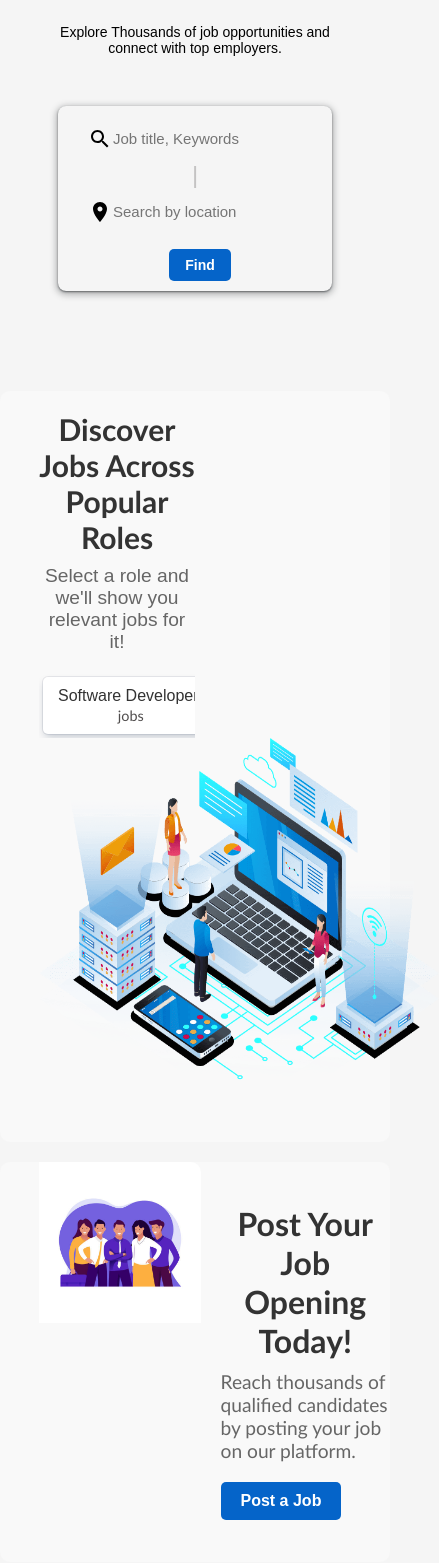
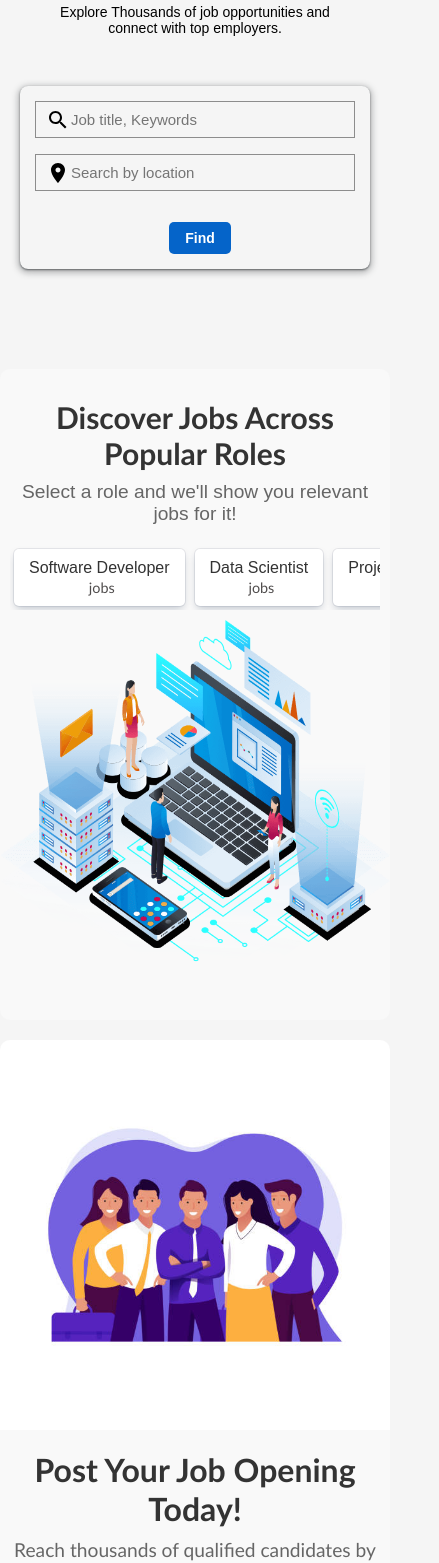
Before and after one commit to Yashgabani845/hiring-portal, a React (Create React App) app in the folder hiring-portal/: page / in a window 390 px wide. Shown: the part 276-1839 px from the top of the page, 439 px wide, since content can reach past the window. Built offline with nearby package versions, Linux system fonts and the light colour scheme.

Commit message:
responsive home page

```diff
--- a/hiring-portal/src/CSS/herosection.css
+++ b/hiring-portal/src/CSS/herosection.css
@@ -35,7 +35,8 @@
   justify-content: center;
   border-radius: 8px;
   padding: 10px;
-  box-shadow: rgba(60, 64, 67, 0.7) 0px 1px 2px 0px, rgba(60, 64, 67, 0.35) 0px 2px 6px 2px;
+  box-shadow: rgba(60, 64, 67, 0.7) 0px 1px 2px 0px,
+    rgba(60, 64, 67, 0.35) 0px 2px 6px 2px;
   flex-wrap: wrap;
 }
 
@@ -43,7 +44,6 @@
   display: flex;
   align-items: center;
   position: relative;
-  margin: 5px 10px;
 }
 
 .search {
@@ -150,15 +150,30 @@
   .hero-content p {
     font-size: 14px;
   }
-
+  .center {
+    width: 100% !important;
+  }
   .search-bar {
-    padding: 10px;
+    width: 100%;
+    display: flex;
+    flex-direction: column;
+    gap: 1rem;
   }
 
   .search {
     font-size: 15px;
     height: 35px;
     padding-left: 35px;
+  }
+  .searchdiv {
+    display: flex;
+    align-items: center;
+    position: relative;
+    border: 1px solid rgb(141, 141, 141);
+    width: 100%;
+  }
+  .seprate {
+    display: none;
   }
 
   .searchbtn {
--- a/hiring-portal/src/CSS/interview.css
+++ b/hiring-portal/src/CSS/interview.css
@@ -8,8 +8,8 @@
 .itext-part {
   flex: 1;
   padding-left: 15%;
-    font-family: 'Trebuchet MS', 'Lucida Sans Unicode', 'Lucida Grande', 'Lucida Sans', Arial, sans-serif;
-
+  font-family: "Trebuchet MS", "Lucida Sans Unicode", "Lucida Grande",
+    "Lucida Sans", Arial, sans-serif;
 }
 
 .ititle {
@@ -39,7 +39,6 @@
   cursor: pointer;
   width: fit-content;
   font-weight: 600;
-
 }
 
 .viewbtn .btn:hover {
@@ -63,12 +62,41 @@
 .iimg img:hover {
   transform: scale(1.05);
 }
-@media(max-width:768px){
-    .interview{
+@media (max-width: 768px) {
+  .interview {
     display: flex;
     width: 100%;
-        flex-direction: column-reverse;
     justify-content: center;
-        padding-bottom:5% ;
+    padding-bottom: 5%;
+    flex-direction: column;
+  }
+  .itext-part {
+    padding: 0px;
+    text-align: center;
+  }
+  .iimg img{
+    width: 100%;
   }
 }
+
+@media (max-width: 480px) {
+  .interview {
+    flex-direction: column;
+  }
+  .itext-part {
+    padding: 5px;
+    display: flex;
+    justify-content: center;
+    flex-direction: column;
+    align-items: center;
+    text-align: center;
+  }
+  .iimg {
+    width: 100%;
+  }
+  .iimg img {
+    width: 100%;
+    border-radius: 8px;
+    transition: transform 0.3s ease, box-shadow 0.3s ease;
+  }
+}
--- a/hiring-portal/src/CSS/middleview.css
+++ b/hiring-portal/src/CSS/middleview.css
@@ -5,8 +5,6 @@
   margin: 20px 0;
   transition: transform 0.3s ease;
 }
-
-
 
 .text-part {
   max-width: 50%;
@@ -16,7 +14,8 @@
 
 .text-part h1 {
   font-size: 30px;
-    font-family:'Trebuchet MS', 'Lucida Sans Unicode', 'Lucida Grande', 'Lucida Sans', Arial, sans-serif;
+  font-family: "Trebuchet MS", "Lucida Sans Unicode", "Lucida Grande",
+    "Lucida Sans", Arial, sans-serif;
   color: #333;
   margin-bottom: 10px;
 }
@@ -26,7 +25,6 @@
   color: #666;
   width: fit-content;
 }
-
 
 .roles-carousel {
   display: flex;
@@ -51,7 +49,8 @@
   padding: 10px 15px;
   margin-right: 10px;
   background-color: #ffffff;
-    box-shadow: rgba(9, 30, 66, 0.25) 0px 4px 8px -2px, rgba(9, 30, 66, 0.08) 0px 0px 0px 1px;
+  box-shadow: rgba(9, 30, 66, 0.25) 0px 4px 8px -2px,
+    rgba(9, 30, 66, 0.08) 0px 0px 0px 1px;
   border-radius: 5px;
   white-space: nowrap;
   display: flex;
@@ -71,7 +70,7 @@ transform: scale(1.05);
   font-weight: 100;
   margin-left: 5px;
   margin-top: 2px;
-    font-family: 'Gill Sans', 'Gill Sans MT', Calibri, 'Trebuchet MS', sans-serif;
+  font-family: "Gill Sans", "Gill Sans MT", Calibri, "Trebuchet MS", sans-serif;
 }
 
 .jobimg img {
@@ -82,15 +81,38 @@ transform: scale(1.05);
 }
 
 @media (max-width: 768px) {
-       .middleview{
-        display: flex;
-        flex-direction:column;
-        justify-content: center;
-       }
-       .text-part{
-        width: 100%;
+  .middleview {
     display: flex;
     flex-direction: column;
     justify-content: center;
   }
+  .text-part {
+    padding: 0px;
+    max-width: 100%;
+    display: flex;
+    flex-direction: column;
+    justify-content: center;
   }
+  .lazyload-wrapper {
+    display: flex;
+    justify-content: center;
+  }
+  .job-image {
+    margin: 0px !important;
+  }
+}
+
+@media (max-width: 480px) {
+  .text-part {
+    max-width: 100%;
+    padding: 10px;
+  }
+  .lazyload-wrapper {
+    display: flex;
+    justify-content: center;
+  }
+  .job-image {
+    margin: auto !important;
+    width: 100%;
+  }
+}
--- a/hiring-portal/src/CSS/navbar.css
+++ b/hiring-portal/src/CSS/navbar.css
@@ -10,7 +10,7 @@
 }
 
 .hirehublogo {
-  font-family: Georgia, 'Times New Roman', Times, serif;
+  font-family: Georgia, "Times New Roman", Times, serif;
   font-size: 2.5vw; /* Responsive font size based on viewport width */
   font-weight: bold;
   color: #343a40;
@@ -37,10 +37,10 @@
   display: flex;
   flex-direction: row;
   align-items: center;
-  margin:  15px;
+  margin: 15px;
   font-size: 19px;
   font-weight: 600;
-  font-family: 'Segoe UI', Tahoma, Geneva, Verdana, sans-serif;
+  font-family: "Segoe UI", Tahoma, Geneva, Verdana, sans-serif;
   color: #343a40;
   cursor: pointer;
   position: relative;
@@ -65,7 +65,7 @@
 }
 
 .icon.active span::after {
-  content: '';
+  content: "";
   position: absolute;
   left: 0;
   right: 0;
@@ -81,7 +81,7 @@
   padding: 10px 20px;
   font-size: 18px;
   font-weight: 400;
-  font-family: 'Segoe UI', Tahoma, Geneva, Verdana, sans-serif;
+  font-family: "Segoe UI", Tahoma, Geneva, Verdana, sans-serif;
   color: #0e0c0c;
   border-radius: 5px;
   cursor: pointer;
@@ -140,4 +140,7 @@
   .posting span {
     display: none;
   }
+  .navbar {
+    padding: 0px !important;
+  }
 }
--- a/hiring-portal/src/CSS/postview.css
+++ b/hiring-portal/src/CSS/postview.css
@@ -7,7 +7,6 @@
 
   transition: transform 0.3s ease;
 }
-
 
 .post-img {
   max-width: 400px;
@@ -25,7 +24,8 @@
 .ptext-part {
   max-width: 50%;
   padding-left: 20px;
-    font-family: 'Trebuchet MS', 'Lucida Sans Unicode', 'Lucida Grande', 'Lucida Sans', Arial, sans-serif;
+  font-family: "Trebuchet MS", "Lucida Sans Unicode", "Lucida Grande",
+    "Lucida Sans", Arial, sans-serif;
 }
 
 .ptext-part h1 {
@@ -50,9 +50,40 @@
   cursor: pointer;
   width: fit-content;
   font-weight: 600;
-
 }
 
 .post-btn:hover {
   background-color: #0056b3;
 }
+
+@media (max-width: 768px) {
+  .postview {
+    flex-direction: column;
+  }
+  .ptext-part {
+    display: flex;
+    justify-content: center;
+    flex-direction: column;
+    align-items: center;
+    text-align: center;
+    max-width: 100% !important;
+  }
+}
+
+@media (max-width: 480px) {
+  .postview {
+    flex-direction: column;
+  }
+  .post-img {
+    padding: 0;
+  }
+  .ptext-part {
+    padding: 10px;
+    max-width: 100% !important;
+    display: flex;
+    flex-direction: column;
+    align-items: center;
+    justify-content: center;
+    text-align: center;
+  }
+}
--- a/hiring-portal/src/Components/HeroSection.jsx
+++ b/hiring-portal/src/Components/HeroSection.jsx
@@ -1,31 +1,36 @@
-import React, { useState, useEffect } from 'react';
-import { useNavigate } from 'react-router-dom';
+import React, { useState, useEffect } from "react";
+import { useNavigate } from "react-router-dom";
 import "../CSS/herosection.css";
 import SearchIcon from "@mui/icons-material/Search";
-import LazyLoad from 'react-lazyload';
+import LazyLoad from "react-lazyload";
 
 import LocationOnIcon from "@mui/icons-material/LocationOn";
 
 const HeroSection = () => {
-  const [keywords, setKeywords] = useState('');
-  const [location, setLocation] = useState('');
+  const [keywords, setKeywords] = useState("");
+  const [location, setLocation] = useState("");
   const [searchResults, setSearchResults] = useState([]);
   const navigate = useNavigate();
 
   const handleSearch = async () => {
     try {
-      const response = await fetch(`http://localhost:5000/api/jobs/search?keywords=${encodeURIComponent(keywords)}&location=${encodeURIComponent(location)}`, {
-        method: 'GET',
-      });
+      const response = await fetch(
+        `http://localhost:5000/api/jobs/search?keywords=${encodeURIComponent(
+          keywords
+        )}&location=${encodeURIComponent(location)}`,
+        {
+          method: "GET",
+        }
+      );
 
       if (!response.ok) {
-        throw new Error('Network response was not ok');
+        throw new Error("Network response was not ok");
       }
 
       const data = await response.json();
       setSearchResults(data);
     } catch (error) {
-      console.error('Error fetching search results', error);
+      console.error("Error fetching search results", error);
     }
   };
 
@@ -46,9 +51,11 @@ const HeroSection = () => {
     <div className="hero-section">
       <div className="hero-content">
         <h1>Find Your Dream Job</h1>
-        <p>Explore Thousands of job opportunities and connect with top employers.</p>
+        <p>
+          Explore Thousands of job opportunities and connect with top employers.
+        </p>
       </div>
-      <center>
+      <center className="center">
         <div className="search-bar">
           <div className="searchdiv">
             <SearchIcon className="search-icon" />
@@ -71,22 +78,30 @@ const HeroSection = () => {
               onChange={(e) => setLocation(e.target.value)}
             />
           </div>
-          <button className="searchbtn" onClick={handleSearch}>Find</button>
+          <button className="searchbtn" onClick={handleSearch}>
+            Find
+          </button>
         </div>
       </center>
 
       <div className="search-results">
         {searchResults.length > 0 ? (
-    searchResults.map(job => (
-      <div key={job._id} className="job-item" onClick={() => handleJobClick(job._id)}>
+          searchResults.map((job) => (
+            <div
+              key={job._id}
+              className="job-item"
+              onClick={() => handleJobClick(job._id)}
+            >
               <h3>{job.title}</h3>
               <p>{job.workLocation}</p>
             </div>
           ))
         ) : (
-    <p style={{
-    display:"hidden"
-    }}></p>
+          <p
+            style={{
+              display: "hidden",
+            }}
+          ></p>
         )}
       </div>
     </div>
--- a/hiring-portal/src/Components/Interview.jsx
+++ b/hiring-portal/src/Components/Interview.jsx
@@ -1,19 +1,20 @@
 import React from "react";
 import getty from "../postjobs.png";
-import "../CSS/interview.css"
+import "../CSS/interview.css";
 const Interview = () => {
   return (
     <div className="interview">
+      <div className="iimg">
+        <img src={getty} alt="Interview Preparation" />
+      </div>
       <div className="itext-part">
         <div className="ititle">Shortlisting and Mailing </div>
-                <div className="islogan">Single platform for whole interview process</div>
+        <div className="islogan">
+          Single platform for whole interview process
+        </div>
         <div className="viewbtn">
           <button className="btn">Explore More</button>
         </div>
-            </div>
-
-            <div className="iimg">
-                <img src={getty} alt="Interview Preparation" />
       </div>
     </div>
   );
--- a/hiring-portal/src/Components/Navbar.jsx
+++ b/hiring-portal/src/Components/Navbar.jsx
@@ -1,46 +1,47 @@
 import React, { useState, useEffect } from "react";
 import { Link, useNavigate, useLocation } from "react-router-dom";
-import axios from 'axios';
-import LazyLoad from 'react-lazyload';
+import axios from "axios";
+import LazyLoad from "react-lazyload";
 
 import "../CSS/navbar.css";
 import HomeIcon from "@mui/icons-material/Home";
 import WorkIcon from "@mui/icons-material/Work";
 import InfoIcon from "@mui/icons-material/Info";
 import LoginIcon from "@mui/icons-material/Login";
-import AccountCircleIcon from '@mui/icons-material/AccountCircle';
-import LaunchIcon from '@mui/icons-material/Launch';
+import AccountCircleIcon from "@mui/icons-material/AccountCircle";
+import LaunchIcon from "@mui/icons-material/Launch";
 import logo from "../logo.png";
 
 const Navbar = () => {
   const navigate = useNavigate();
   const location = useLocation();
   const [isLoggedIn, setIsLoggedIn] = useState(false);
-  const [activeTab, setActiveTab] = useState('/');
+  const [activeTab, setActiveTab] = useState("/");
   const [hideElements, setHideElements] = useState(false);
 
   useEffect(() => {
-    const token = localStorage.getItem('token');
+    const token = localStorage.getItem("token");
     setIsLoggedIn(!!token);
     setActiveTab(location.pathname);
 
-    const routesToHideElements = ['/signin', '/signup'];
+    const routesToHideElements = ["/signin", "/signup"];
     setHideElements(routesToHideElements.includes(location.pathname));
   }, [location.pathname]);
 
   const handlePostJob = () => {
-    const email = localStorage.getItem('userEmail');
+    const email = localStorage.getItem("userEmail");
     if (email) {
-      axios.get('http://localhost:5000/api/users/profile', {
-        params: { email }
-      })
-      .then(response => {
-        const { role } = response.data;
-        navigate("/owner");
-      })
-      .catch(error => {
-        console.error('Error fetching user profile:', error);
-      });
+      axios
+        .get("http://localhost:5000/api/users/profile", {
+          params: { email },
+        })
+        .then((response) => {
+          const { role } = response.data;
+          navigate("/owner");
+        })
+        .catch((error) => {
+          console.error("Error fetching user profile:", error);
+        });
     }
   };
 
@@ -48,34 +49,59 @@ const Navbar = () => {
     <div className="navbar">
       <div className="hirehublogo">
         <LazyLoad height={40} offset={100} once>
-          <Link to={'/'} > <img className="logoimg" src={logo} alt="Logo" /> </Link>
+          <Link to={"/"}>
+            {" "}
+            <img className="logoimg" src={logo} alt="Logo" />{" "}
+          </Link>
         </LazyLoad>
       </div>
       <div className="icons">
-        <div className={`icon home ${activeTab === '/' ? 'active' : ''}`}>
+        <div className={`icon home ${activeTab === "/" ? "active" : ""}`}>
           <HomeIcon />
-          <Link to="/" onClick={() => setActiveTab('/')}><span>Home</span></Link>
+          <Link to="/" onClick={() => setActiveTab("/")}>
+            <span>Home</span>
+          </Link>
         </div>
         {!hideElements && (
           <>
-            <div className={`icon jobs ${activeTab === '/jobcard' ? 'active' : ''}`}>
+            <div
+              className={`icon jobs ${
+                activeTab === "/jobcard" ? "active" : ""
+              }`}
+            >
               <WorkIcon />
-              <Link to="/jobcard" onClick={() => setActiveTab('/jobcard')}><span>Jobs</span></Link>
+              <Link to="/jobcard" onClick={() => setActiveTab("/jobcard")}>
+                <span>Jobs</span>
+              </Link>
             </div>
-            <div className={`icon aboutus ${activeTab === '/about' ? 'active' : ''}`}>
+            <div
+              className={`icon aboutus ${
+                activeTab === "/about" ? "active" : ""
+              }`}
+            >
               <InfoIcon />
-              <Link to="/about" onClick={() => setActiveTab('/about')}><span>About</span></Link>
+              <Link to="/about" onClick={() => setActiveTab("/about")}>
+                <span>About</span>
+              </Link>
             </div>
-            <div className={`icon login ${activeTab === '/profile' ? 'active' : ''}`}>
+            <div
+              className={`icon login ${
+                activeTab === "/profile" ? "active" : ""
+              }`}
+            >
               {isLoggedIn ? (
                 <>
                   <AccountCircleIcon />
-                  <Link to="/profile" onClick={() => setActiveTab('/profile')}><span>Profile</span></Link>
+                  <Link to="/profile" onClick={() => setActiveTab("/profile")}>
+                    <span>Profile</span>
+                  </Link>
                 </>
               ) : (
                 <>
                   <LoginIcon />
-                  <Link to="/signin" onClick={() => setActiveTab('/signin')}><span>Login</span></Link>
+                  <Link to="/signin" onClick={() => setActiveTab("/signin")}>
+                    <span>Login</span>
+                  </Link>
                 </>
               )}
             </div>
--- a/hiring-portal/src/Components/Postview.jsx
+++ b/hiring-portal/src/Components/Postview.jsx
@@ -10,7 +10,10 @@ const PostView = () => {
       </div>
       <div className="ptext-part">
         <h1>Post Your Job Opening Today!</h1>
-                <p>Reach thousands of qualified candidates by posting your job on our platform.</p>
+        <p>
+          Reach thousands of qualified candidates by posting your job on our
+          platform.
+        </p>
         <button className="post-btn">Post a Job</button>
       </div>
     </div>
```
Also changed, not shown: hiring-portal/src/Components/MiddleView.jsx (+6 -3 lines), 1 other file (tests, documents, lock files or other folders). Lines whose indentation alone changed are shown as unchanged.
